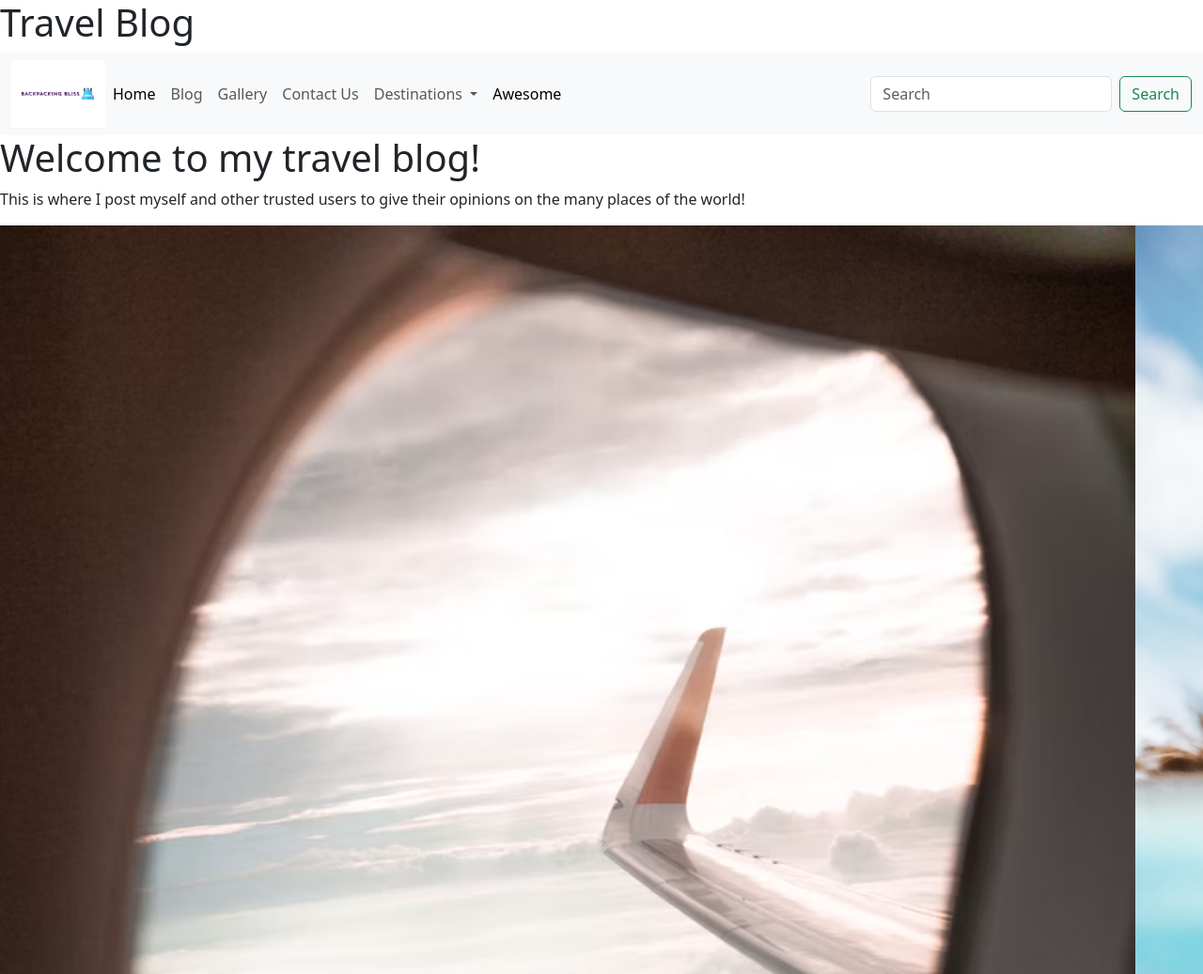
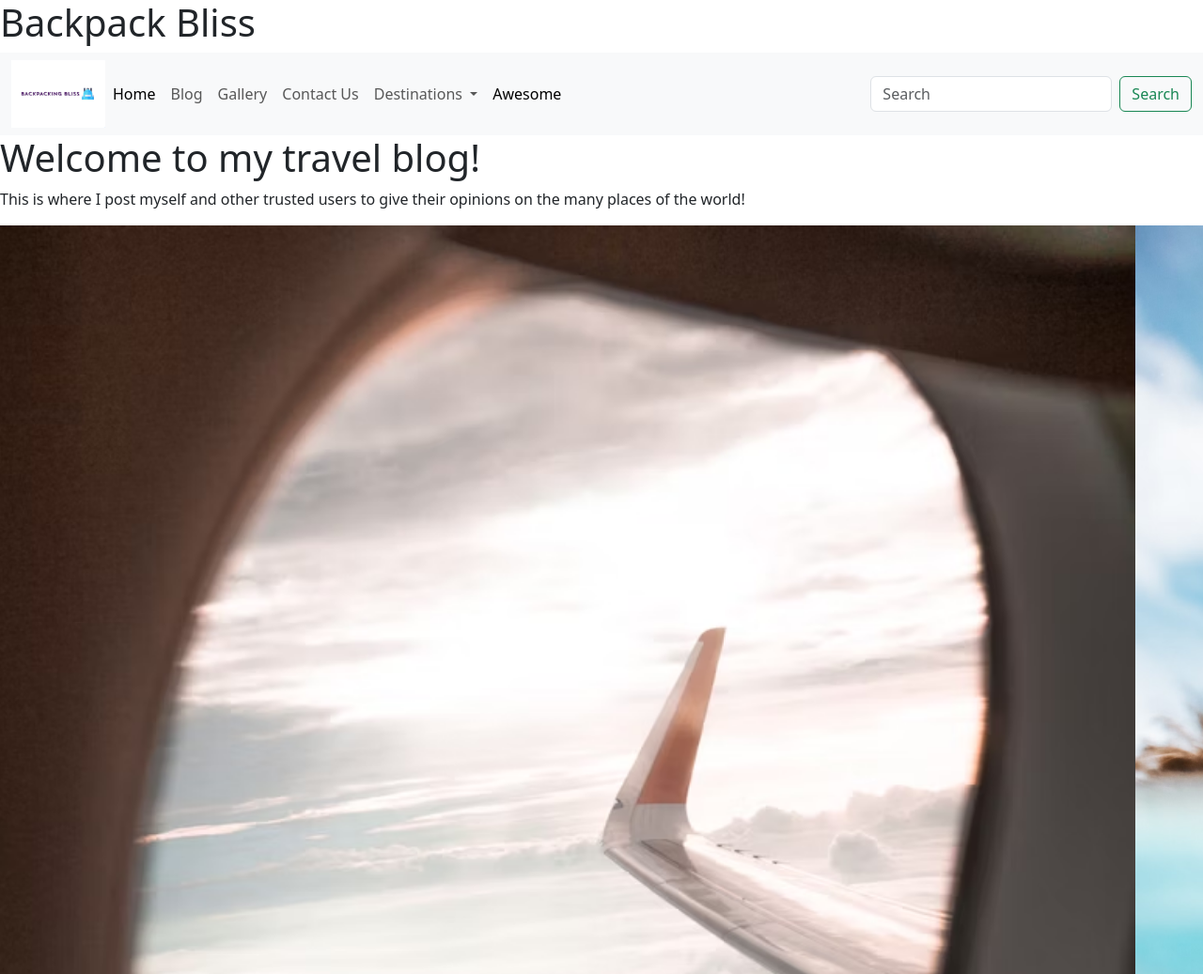
Before and after one commit to HarbiNuur/TravelWebSite, a plain HTML site: page index.html in a window 1280 px wide. Shown: the top 1037 px of the page at 94% size. Drawn offline with nearby package versions, Linux system fonts and the light colour scheme; files whose address does not match are found by name.

Commit message:
Update index.html
yeah

```diff
--- a/index.html
+++ b/index.html
@@ -15,7 +15,7 @@
 
   </head>
   <body>
-    <h1>Travel Blog</h1>
+    <h1>Backpack Bliss</h1>
     <script
       src="https://cdn.jsdelivr.net/npm/bootstrap@5.3.0/dist/js/bootstrap.bundle.min.js"
       integrity="sha384-geWF76RCwLtnZ8qwWowPQNguL3RmwHVBC9FhGdlKrxdiJJigb/j/68SIy3Te4Bkz"
```
